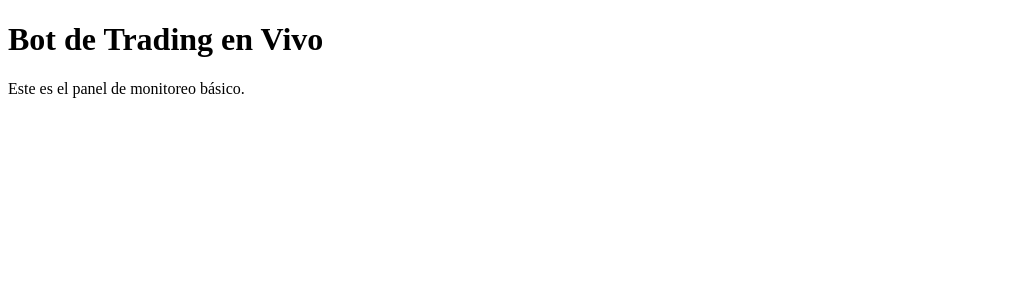
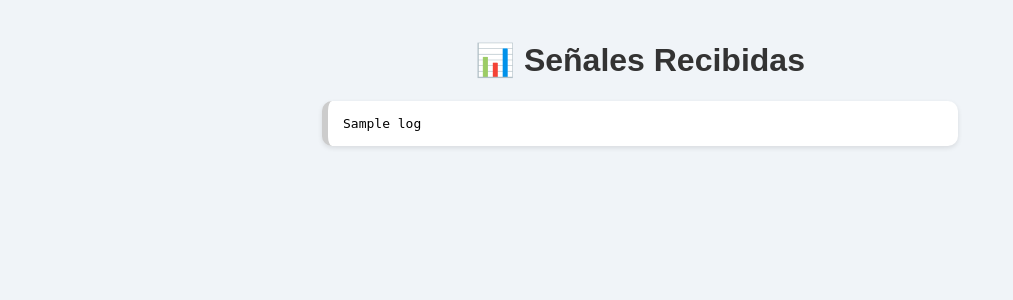
Before and after one commit to alonsofigari/Alonsobot, a Flask app: template templates/monitor.html in a window 1280 px wide. Shown: the top 300 px of the page, without its empty margins (0-1013 px from the left). Run offline with Flask 3, Linux system fonts and the light colour scheme; the template is opened without the code that fills it: most values are stand-ins (such as "Sample title", 1, 10 or a date in 2020).

Commit message:
Update monitor.html

```diff
--- a/templates/monitor.html
+++ b/templates/monitor.html
@@ -2,9 +2,44 @@
 <html>
 <head>
     <title>Panel de Monitoreo</title>
+    <meta charset="utf-8">
+    <meta http-equiv="refresh" content="10"> <!-- AUTO REFRESH CADA 10 SEGUNDOS -->
+    <style>
+        body {
+            font-family: Arial, sans-serif;
+            background-color: #f0f4f8;
+            margin: 0;
+            padding: 20px;
+        }
+        h1 {
+            color: #333;
+            text-align: center;
+        }
+        .log {
+            background: white;
+            padding: 15px;
+            margin: 10px auto;
+            width: 90%;
+            max-width: 600px;
+            border-radius: 10px;
+            box-shadow: 0 2px 5px rgba(0,0,0,0.1);
+            border-left: 6px solid #ccc;
+        }
+        .buy { border-left-color: #00c851; }
+        .sell { border-left-color: #ff4444; }
+        pre {
+            margin: 0;
+            white-space: pre-wrap;
+            word-break: break-word;
+        }
+    </style>
 </head>
 <body>
-    <h1>Bot de Trading en Vivo</h1>
-    <p>Este es el panel de monitoreo básico.</p>
+    <h1>📊 Señales Recibidas</h1>
+    {% for log in logs|reverse %}
+    <div class="log {% if 'BUY' in log.values() %}buy{% elif 'SELL' in log.values() %}sell{% endif %}">
+        <pre>{{ log }}</pre>
+    </div>
+    {% endfor %}
 </body>
 </html>
```
